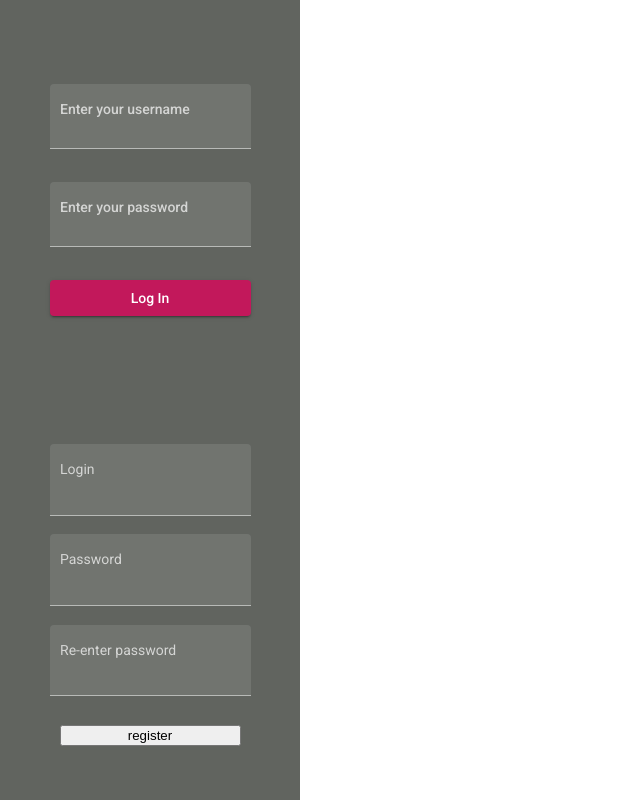
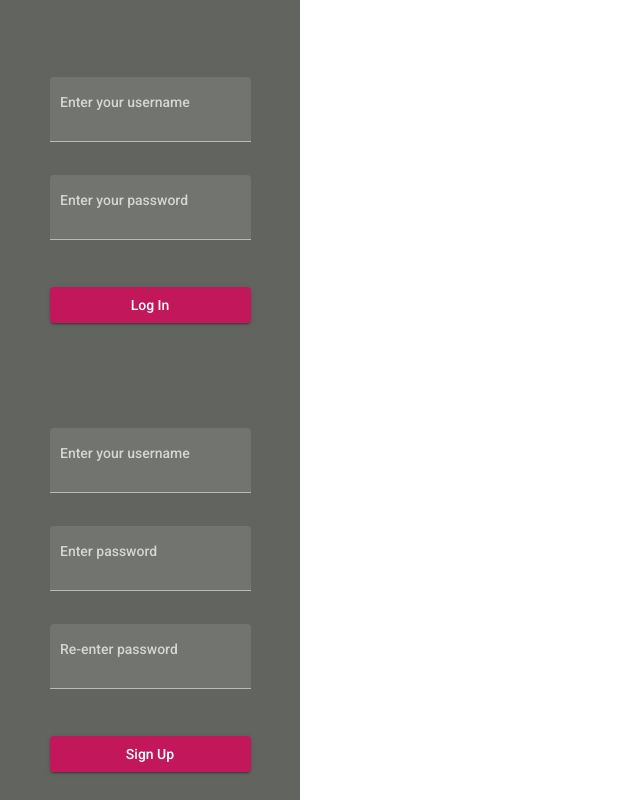
Before and after one commit to wwachowski/ordersAppFrontend, an Angular app: page / in a window 1280 px wide. Shown: the whole page, without its empty margins (0-640 px from the left). Built offline with nearby package versions, Linux system fonts and the light colour scheme.

Commit message:
feat(register): features same as the last commit respectively - register component
TODO: Enchance validation and information for user under specific circumstances

```diff
--- a/src/app/components/login/login.component.css
+++ b/src/app/components/login/login.component.css
@@ -26,6 +26,10 @@ mat-form-field {
   font-weight: 500;
 }
 
+button {
+  margin-top: 1em;
+}
+
 ::ng-deep.mat-focused.mat-form-field-label {
   color: white !important;
  }
--- a/src/app/components/login/login.component.html
+++ b/src/app/components/login/login.component.html
@@ -3,7 +3,7 @@
 
     <mat-form-field hideRequiredMarker appearance="fill">
       <mat-label>Enter your username</mat-label>
-      <input matInput #login="ngModel" ngModel type="text" name="username" required minlength="3" color="primary">
+      <input matInput #login="ngModel" ngModel type="text" name="username" required minlength="3">
       <mat-error *ngIf="login.errors?.['minlength']">Username must be at least 3 characters long.</mat-error>
       <mat-error *ngIf="login.errors?.['required']">Username must be provided.</mat-error>
     </mat-form-field>
--- a/src/app/components/register/register.component.css
+++ b/src/app/components/register/register.component.css
@@ -1,11 +1,12 @@
 .register-wrapper{
   width:300px;
   height: 400px;
-  color:green;
+  color:white;
   display:flex;
-background-color: #61645f;
-justify-content: center;
+  background-color: #61645f;
+  justify-content: center;
 }
+
 .register-form{
   display: flex;
   justify-items: center;
@@ -15,6 +16,28 @@ justify-content: center;
   flex-wrap: wrap;
   align-items: stretch;
 }
+
 .register-form input{
-  margin: 10px;
+  margin: .5em;
 }
+
+mat-form-field {
+  margin-bottom: 1em;
+  font-weight: 500;
+}
+
+button {
+  margin-top: 1em;
+}
+
+::ng-deep.mat-focused.mat-form-field-label {
+  color: white !important;
+ }
+
+::ng-deep.mat-form-field-ripple {
+ background-color: white !important;;
+}
+
+::ng-deep.mat-form-field-underline {
+  background-color: white !important;
+}
--- a/src/app/components/register/register.component.html
+++ b/src/app/components/register/register.component.html
@@ -1,22 +1,28 @@
 <div class="register-wrapper">
+  <form class="register-form" (submit)="onSubmit()" #userForm="ngForm">
 
-  <form class="register-form" (submit)="register()">
-    <mat-form-field appearance="fill">
-      <mat-label>Login</mat-label>
-      <input matInput [(ngModel)]="username" type="text" name="login" placeholder="">
+    <mat-form-field hideRequiredMarker appearance="fill">
+      <mat-label>Enter your username</mat-label>
+      <input matInput #login="ngModel" ngModel type="text" name="username" required minlength="3">
+      <mat-error *ngIf="login.errors?.['minlength']">Username must be at least 3 characters long.</mat-error>
+      <mat-error *ngIf="login.errors?.['required']">Username must be provided.</mat-error>
     </mat-form-field>
 
-    <mat-form-field appearance="fill">
-      <mat-label>Password</mat-label>
-      <input matInput [(ngModel)]="password" type="password" name="password" placeholder="">
+    <mat-form-field hideRequiredMarker appearance="fill">
+      <mat-label>Enter password</mat-label>
+      <input matInput #pass="ngModel" ngModel type="password" name="password" required minlength="3">
+      <mat-error *ngIf="pass.errors?.['minlength']">Password must be at least 3 characters long.</mat-error>
+      <mat-error *ngIf="pass.errors?.['required']">Password must be provided.</mat-error>
     </mat-form-field>
 
-    <mat-form-field appearance="fill">
+    <mat-form-field hideRequiredMarker appearance="fill">
       <mat-label>Re-enter password</mat-label>
-      <input matInput [(ngModel)]="passwordRetyped" type="password" name="password-check" placeholder="">
+      <input matInput #passRetyped="ngModel" ngModel type="password" name="passwordRetyped" required minlength="3">
+      <mat-error *ngIf="passRetyped.errors?.['minlength']">Password must be at least 3 characters long.</mat-error>
+      <mat-error *ngIf="passRetyped.errors?.['required']">Password must be provided.</mat-error>
     </mat-form-field>
 
-    <input mat-raised-button color="primary" type="submit"  value="register">
+    <button mat-raised-button color="primary" type="submit">Sign Up</button>
 
   </form>
 </div>
--- a/src/app/components/register/register.component.ts
+++ b/src/app/components/register/register.component.ts
@@ -1,6 +1,6 @@
-import { Component, OnInit } from '@angular/core';
+import { Component, OnInit, ViewChild } from '@angular/core';
+import { NgForm } from '@angular/forms';
 import { UserService } from 'src/app/services/user.service';
-import { User } from 'src/app/data/models/user';
 
 @Component({
   selector: 'app-register',
@@ -9,32 +9,32 @@ import { User } from 'src/app/data/models/user';
 })
 export class RegisterComponent implements OnInit {
 
-  username: string = '';
-  password: string = '';
-  passwordRetyped: string = '';
+  @ViewChild('userForm') form!: NgForm;
 
   constructor(private userService: UserService) { }
 
   ngOnInit(): void {
   }
 
+  onSubmit(): void {
+    this.register();
+  }
+
   register(): void {
     if (this.registerVerify()) {
-      this.userService.register(this.username, this.password)
+      this.userService.register(this.form.value.username, this.form.value.password)
         .subscribe({
           complete: () => { alert("Completed") },
           error: (err) => { alert(err) },
           next: (res) => { alert(res) }
         });
-    } else {
-      //TODO: display message error
     }
   }
 
   registerVerify(): boolean {
-    const username = this.username.trim();
-    if (username.length && this.password.length) {
-      return this.password === this.passwordRetyped;
+    const username = this.form.value.username.trim();
+    if (username.length && this.form.value.password) {
+      return this.form.value.password === this.form.value.passwordRetyped;
     } else return false;
   }
 }
```
